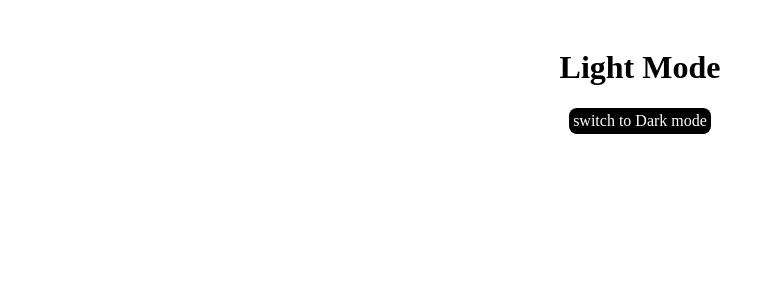
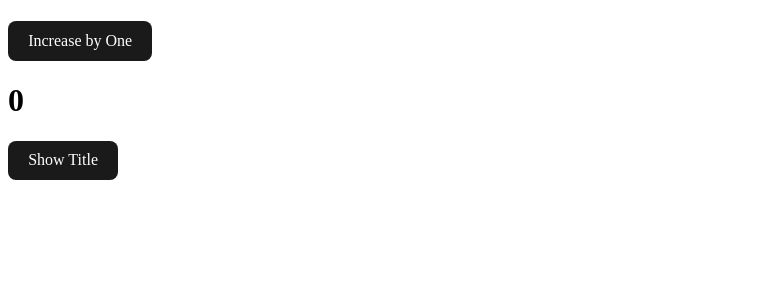
Before and after one commit to jedaqsaul/practice-react-repo, a React (Vite) app: page / in a window 1280 px wide. Shown: the top 300 px of the page, without its empty margins (0-775 px from the left). Built offline with nearby package versions, Linux system fonts and the light colour scheme.

Commit message:
Adds toogle functionality to counterTest

```diff
--- a/src/App.jsx
+++ b/src/App.jsx
@@ -1,6 +1,6 @@
 import React from "react";
 
-import DarkModeToggle from "./Review/DarkModeToggle";
+import CounterTest from "./Review/CounterTest";
 
 export default function App() {
   return (
@@ -9,7 +9,9 @@ export default function App() {
       {/* <Profile /> */}
       {/* <Tasks /> */}
       {/* <Toggle /> */}
-      <DarkModeToggle />
+      {/* <DarkModeToggle /> */}
+      {/* <UserProfile/> */}
+      <CounterTest />
     </div>
   );
 }
--- /dev/null
+++ b/src/Review/CounterTest.jsx
@@ -0,0 +1,21 @@
+import React, { useState } from "react";
+
+export default function CounterTest() {
+  const [count, setCount] = useState(0);
+  const [isVisible, setIsVisible] = useState(false);
+
+  const showCount = () => {
+    setCount((prev) => prev + 1);
+  };
+  const toggleTitle = () => setIsVisible((prev) => !prev);
+  return (
+    <div>
+      <h1>{isVisible && <p>React hooks</p>}</h1>
+      <button onClick={showCount}>Increase by One</button>
+      <h1>{count}</h1>
+      <button onClick={toggleTitle}>
+        {isVisible ? "Hide Title" : "Show Title"}
+      </button>
+    </div>
+  );
+}
```
Also changed, not shown: src/Review/UserProfile.jsx (added, +23 -0 lines).
